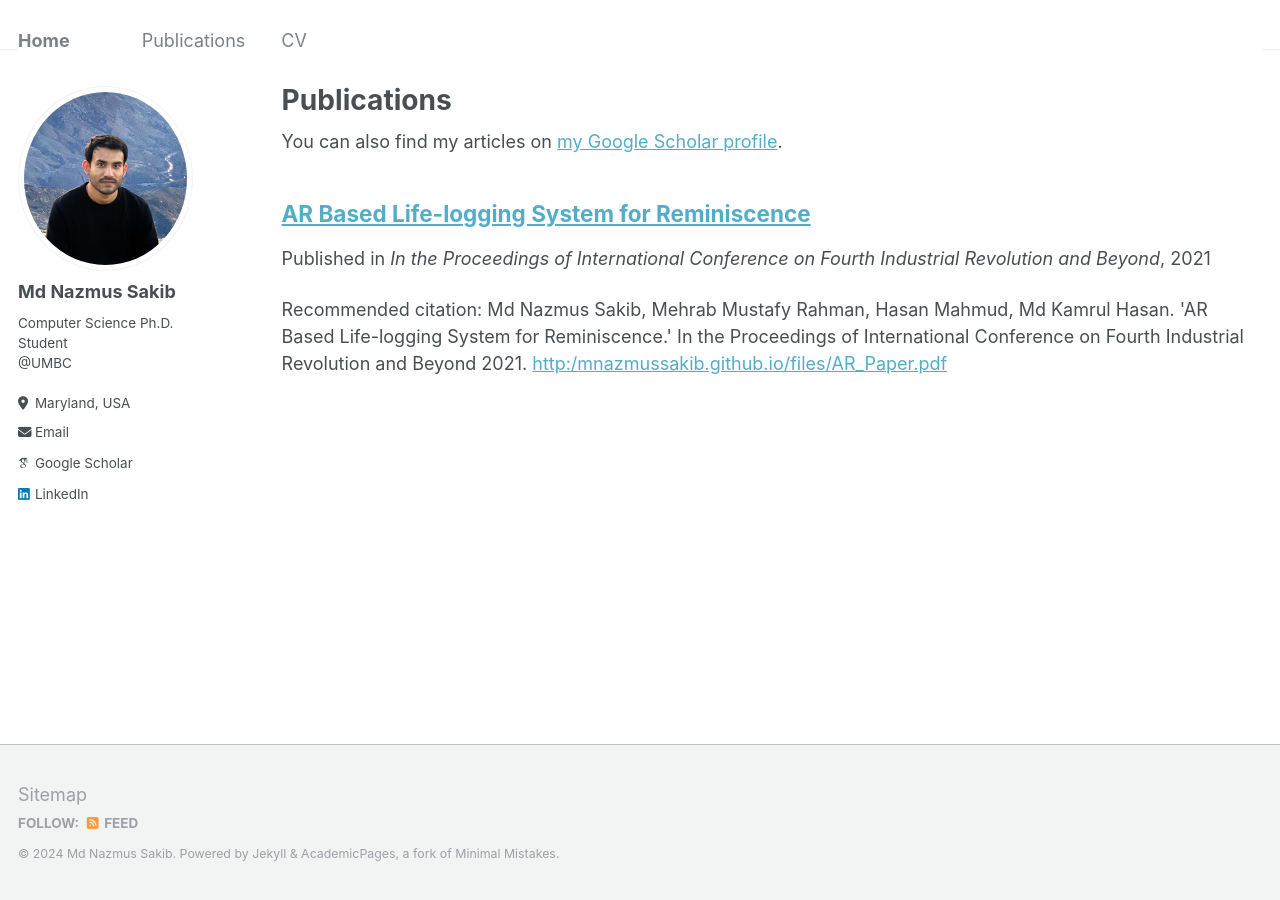
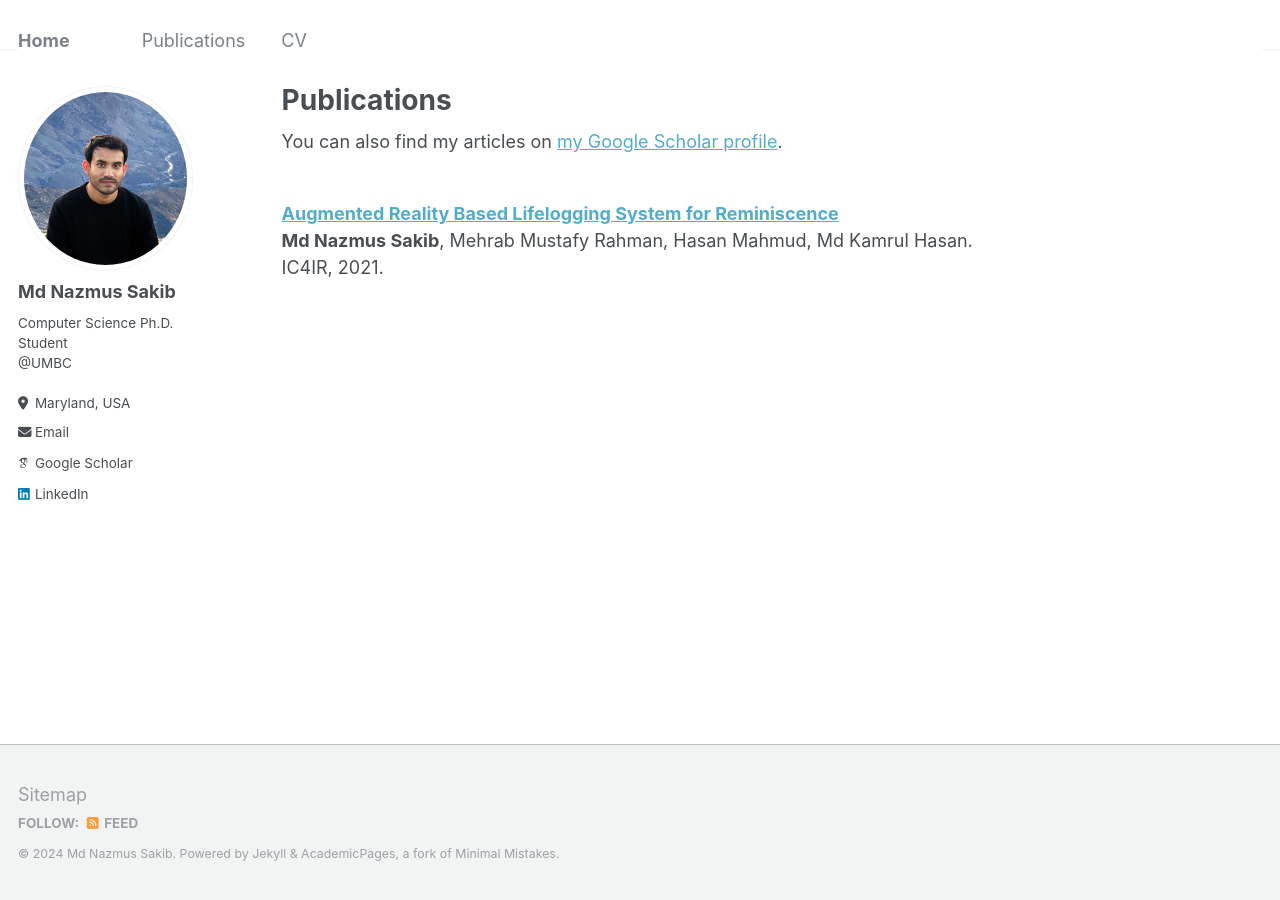
Before and after one commit to mnazmussakib/mnazmussakib.github.io, a Jekyll site: the page built from _pages/publications.md, in a window 1280 px wide. Built offline with Jekyll 4.4.1, drawn with Linux system fonts in a browser that asks for light colours; some web fonts are replaced.

Commit message:
checking 7

```diff
--- a/_pages/publications.md
+++ b/_pages/publications.md
@@ -11,6 +11,6 @@ author_profile: true
 
 {% include base_path %}
 
-{% for post in site.publications reversed %}
-  {% include archive-single.html %}
-{% endfor %}
+<br> <b> [Augmented Reality Based Lifelogging System for Reminiscence](http:/mnazmussakib.github.io/files/AR_Paper.pdf) </b>
+<br> <b>Md Nazmus Sakib</b>, Mehrab Mustafy Rahman, Hasan Mahmud, Md Kamrul Hasan.
+<br> IC4IR, 2021.
```
Also changed, not shown: _publications/2009-10-01-paper-title-number-1.md (+4 -2 lines).
